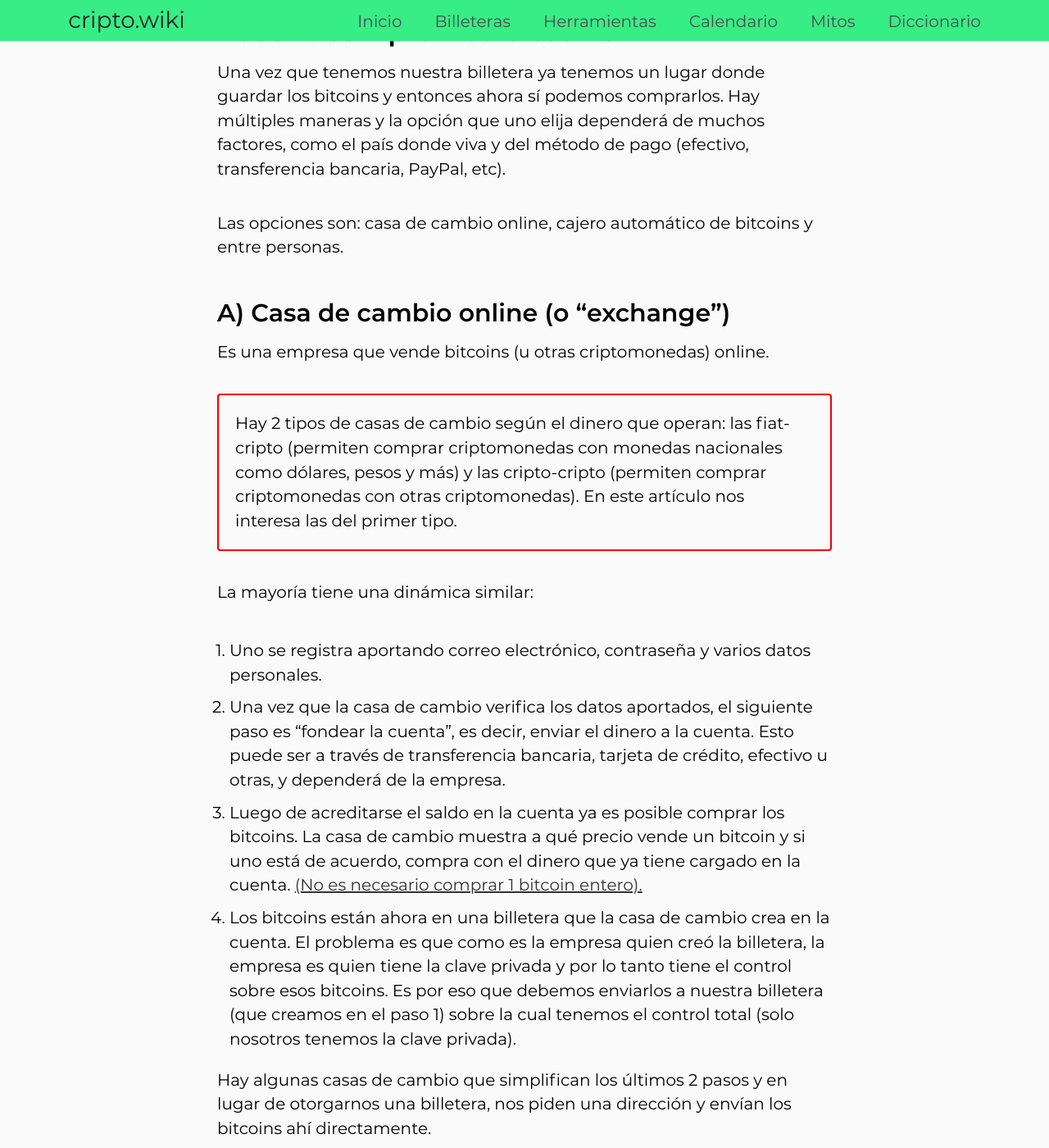
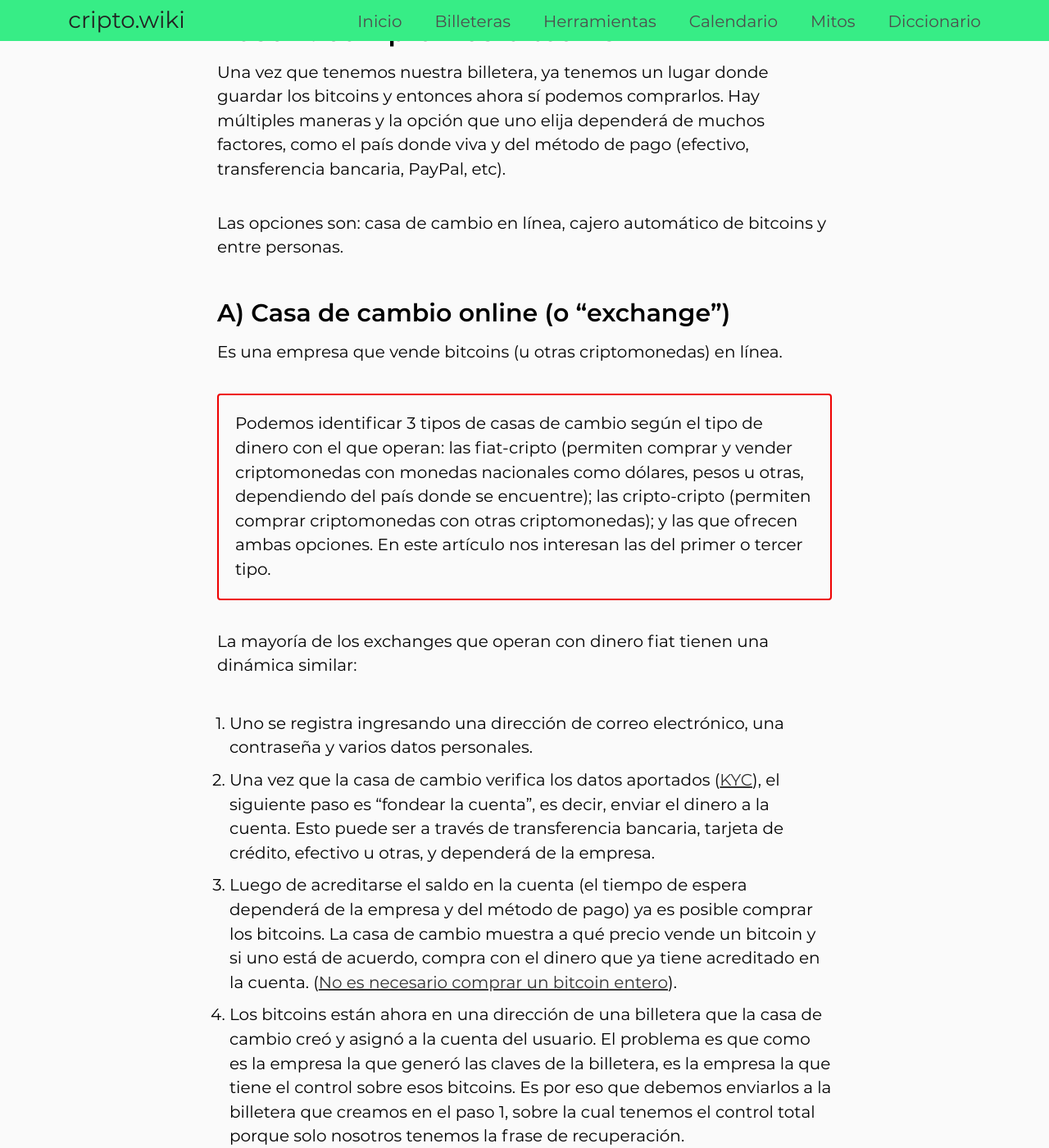
Before and after one commit to criptowiki/criptowiki, a Jekyll site: the page built from collections/_articles/how-to-buy-bitcoin.md, in a window 1280 px wide and 1400 px high, scrolled down 1089 px. Shown: the whole window at 82% size. Built offline with Jekyll 4.4.1, drawn with Linux system fonts in a browser that asks for light colours; some of the changed text lies outside the part shown.

Commit message:
Update _articles/how-to-buy-bitcoin.md Add one more type of exchange Add link to 'KYC' definition Replace link to 'satoshi' definition with link to myth #1 More accuracy and simplicity in describing what a wallet is Replace 'private key' with 'recovery phrase' (when possible) Improve grammar

```diff
--- a/collections/_articles/how-to-buy-bitcoin.md
+++ b/collections/_articles/how-to-buy-bitcoin.md
@@ -2,43 +2,43 @@
 title: ¿Cómo comprar bitcoin?
 permalink: como-comprar-bitcoin
 position: 4
-updated: 25/05/2020
+updated: 7/10/2021
 ---
 
-En sus comienzos, comprar bitcoin era una tarea difícil dado que muy pocas empresas y personas vendían. Hoy ya no es así. Semana tras semana surgen nuevas empresas que compiten por vender bitcoins rápidamente, con menores comisiones y ofreciendo diversos medios de pago. También surgen nuevos métodos para comprar entre personas.
+En sus comienzos, comprar bitcoin era una tarea complicada dado que muy pocas empresas y personas vendían, y había poca información sobre el tema en internet. Hoy ya no es así. Mes tras mes surgen en el mundo nuevas empresas que compiten por vender bitcoins rápidamente, con menores comisiones y ofreciendo diversos medios de pago. También surgen nuevos métodos para comprar entre personas.
 
 Veamos entonces los distintos caminos y pasos a seguir para comprar bitcoins.
 
 ## Paso 1: crear una billetera
 
-Dado que bitcoin es dinero que solo existe digitalmente, [necesitamos "crear un espacio” donde guardaremos las claves que nos permiten enviar y recibir bitcoins]({{ site.baseurl }}/donde-se-guardan-las-criptomonedas). Para esto utilizamos una billetera y es lo primero que debemos conseguir. Hay múltiples billeteras disponibles y la que uno elige depende de muchos factores, como el nivel de seguridad y de facilidad de uso que uno quiera.
+Dado que bitcoin solo existe digitalmente, [necesitamos crear nuestra billetera, que generará y administrará las claves que nos permiten enviar y recibir bitcoins]({{ site.baseurl }}/donde-se-guardan-las-criptomonedas). Hay múltiples billeteras disponibles y la que uno elige depende de muchos factores, como el nivel de seguridad y la facilidad de uso que uno requiera.
 
-Es muy importante conocer el funcionamiento básico de una billetera para poder elegir la que se adecúe a nuestras necesidades y para no perder nuestro dinero. [Si no tienes una billetera o crees que puede ser insegura la que tienes, lee este otro artículo práctico sobre billeteras antes de continuar]({{ site.baseurl }}/tipos-de-billeteras).
+Es muy importante conocer el funcionamiento básico de una billetera para poder elegir la que se adecúe a nuestras necesidades y para no perder nuestro dinero. [Si no tienes una billetera o crees que puede ser insegura la que tienes, lee este otro artículo práctico sobre los distintos tipos de billeteras antes de continuar]({{ site.baseurl }}/tipos-de-billeteras).
 
 ## Paso 2: comprar los bitcoins
 
-Una vez que tenemos nuestra billetera ya tenemos un lugar donde guardar los bitcoins y entonces ahora sí podemos comprarlos. Hay múltiples maneras y la opción que uno elija dependerá de muchos factores, como el país donde viva y del método de pago (efectivo, transferencia bancaria, PayPal, etc).
+Una vez que tenemos nuestra billetera, ya tenemos un lugar donde guardar los bitcoins y entonces ahora sí podemos comprarlos. Hay múltiples maneras y la opción que uno elija dependerá de muchos factores, como el país donde viva y del método de pago (efectivo, transferencia bancaria, PayPal, etc).
 
-Las opciones son: casa de cambio online, cajero automático de bitcoins y entre personas.
+Las opciones son: casa de cambio en línea, cajero automático de bitcoins y entre personas.
 
 
 ### A) Casa de cambio online (o "exchange")
 
-Es una empresa que vende bitcoins (u otras criptomonedas) online.
+Es una empresa que vende bitcoins (u otras criptomonedas) en línea.
 
-<p class="important">Hay 2 tipos de casas de cambio según el dinero que operan: las fiat-cripto (permiten comprar criptomonedas con monedas nacionales como dólares, pesos y más) y las cripto-cripto (permiten comprar criptomonedas con otras criptomonedas). En este artículo nos interesa las del primer tipo.</p>
+<p class="important">Podemos identificar 3 tipos de casas de cambio según el tipo de dinero con el que operan: las fiat-cripto (permiten comprar y vender criptomonedas con monedas nacionales como dólares, pesos u otras, dependiendo del país donde se encuentre); las cripto-cripto (permiten comprar criptomonedas con otras criptomonedas); y las que ofrecen ambas opciones. En este artículo nos interesan las del primer o tercer tipo.</p>
 
-La mayoría tiene una dinámica similar:
-1. Uno se registra aportando correo electrónico, contraseña y varios datos personales.
-2. Una vez que la casa de cambio verifica los datos aportados, el siguiente paso es "fondear la cuenta", es decir, enviar el dinero a la cuenta. Esto puede ser a través de transferencia bancaria, tarjeta de crédito, efectivo u otras, y dependerá de la empresa.
-3. Luego de acreditarse el saldo en la cuenta ya es posible comprar los bitcoins. La casa de cambio muestra a qué precio vende un bitcoin y si uno está de acuerdo, compra con el dinero que ya tiene cargado en la cuenta. [(No es necesario comprar 1 bitcoin entero).]({{ site.baseurl }}/diccionario/satoshi)
-4. Los bitcoins están ahora en una billetera que la casa de cambio crea en la cuenta. El problema es que como es la empresa quien creó la billetera, la empresa es quien tiene la clave privada y por lo tanto tiene el control sobre esos bitcoins. Es por eso que debemos enviarlos a nuestra billetera (que creamos en el paso 1) sobre la cual tenemos el control total (solo nosotros tenemos la clave privada).
+La mayoría de los exchanges que operan con dinero fiat tienen una dinámica similar:
+1. Uno se registra ingresando una dirección de correo electrónico, una contraseña y varios datos personales.
+2. Una vez que la casa de cambio verifica los datos aportados ([KYC]({{ site.baseurl }}/diccionario/kyc)), el siguiente paso es "fondear la cuenta", es decir, enviar el dinero a la cuenta. Esto puede ser a través de transferencia bancaria, tarjeta de crédito, efectivo u otras, y dependerá de la empresa.
+3. Luego de acreditarse el saldo en la cuenta (el tiempo de espera dependerá de la empresa y del método de pago) ya es posible comprar los bitcoins. La casa de cambio muestra a qué precio vende un bitcoin y si uno está de acuerdo, compra con el dinero que ya tiene acreditado en la cuenta. ([No es necesario comprar un bitcoin entero]({{ site.baseurl }}/mitos/solo-es-posible-comprar-un-bitcoin-entero)).
+4. Los bitcoins están ahora en una dirección de una billetera que la casa de cambio creó y asignó a la cuenta del usuario. El problema es que como es la empresa la que generó las claves de la billetera, es la empresa la que tiene el control sobre esos bitcoins. Es por eso que debemos enviarlos a la billetera que creamos en el paso 1, sobre la cual tenemos el control total porque solo nosotros tenemos la frase de recuperación.
 
 Hay algunas casas de cambio que simplifican los últimos 2 pasos y en lugar de otorgarnos una billetera, nos piden una dirección y envían los bitcoins ahí directamente.
 
 <p class="important">Antes de registrarse en una casa de cambio es importante averiguar qué métodos de pago ofrecen y cuáles son sus comisiones.</p>
 
-### B) Cajero automático de bitcoins (ATM)
+### B) Cajero automático de bitcoins (o "bitcoin ATM")
 
 Los cajeros automáticos de bitcoins aceptan, en su mayoría, únicamente efectivo. Simplemente hay que dirigirse al mismo y seguir las intrucciones en pantalla. Para saber dónde se encuentran localizados podemos visitar [Coin ATM Radar](https://coinatmradar.com/bitcoin-atm-map/).
 
```
Also changed, not shown: other parts of collections/_articles/how-to-buy-bitcoin.md (+1 -1 lines).
